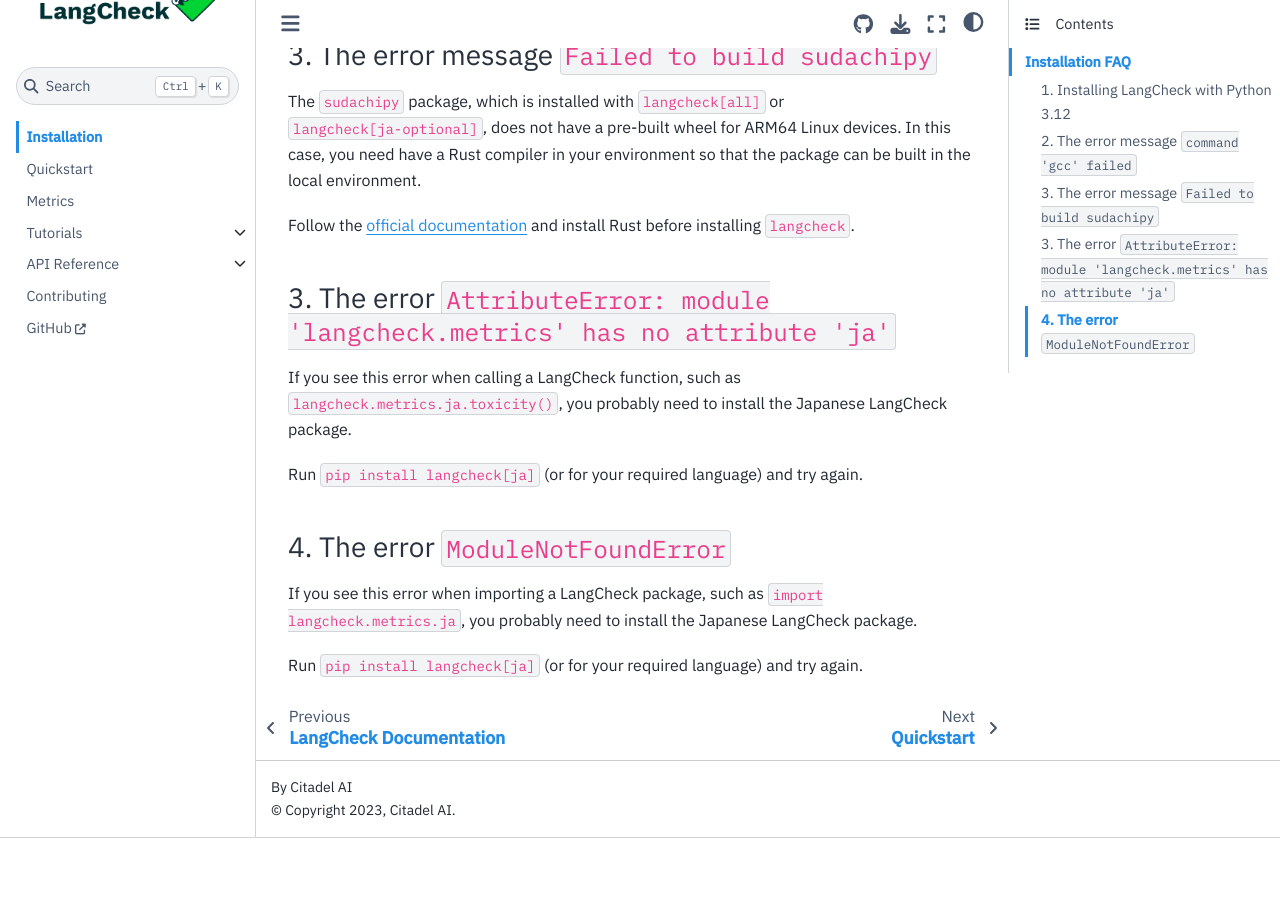
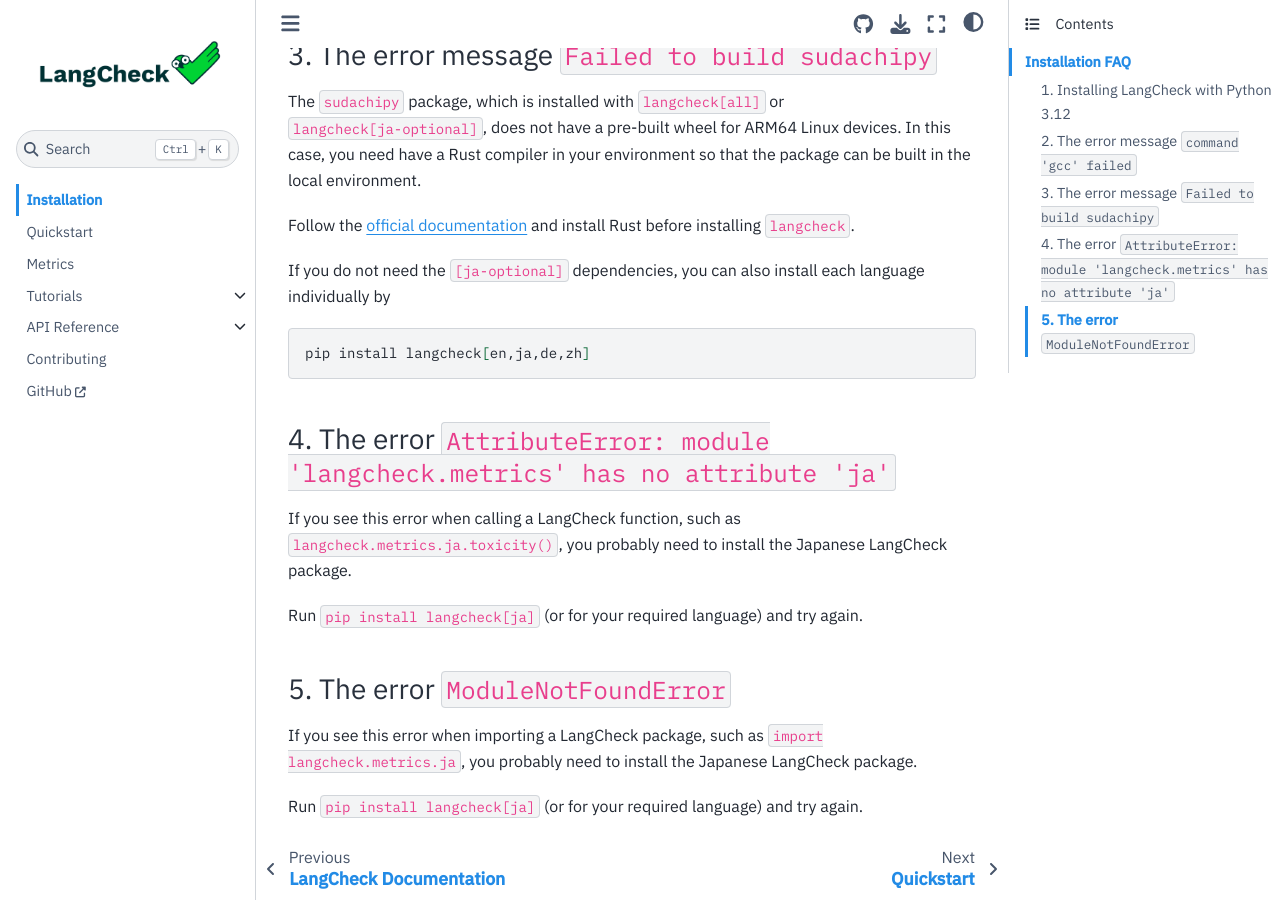
Before and after one commit to citadel-ai/langcheck, a Sphinx documentation site: the page built from docs/installation.md, in a window 1280 px wide and 900 px high, scrolled down 1729 px. Built offline with Sphinx 7.4.7 and the Sphinx Book theme 1.1.4, drawn with Linux system fonts in a browser that asks for light colours; before the commit the page ends 2567 px from its top, so only the background shows below that.

Commit message:
Update installation.md

````diff
--- a/docs/installation.md
+++ b/docs/installation.md
@@ -65,13 +65,20 @@
 
 Follow the [official documentation](https://www.rust-lang.org/tools/install) and install Rust before installing `langcheck`.
 
-### 3. The error `AttributeError: module 'langcheck.metrics' has no attribute 'ja'`
+If you do not need the `[ja-optional]` dependencies, you can also install each language individually by
+
+```sh
+pip install langcheck[en,ja,de,zh]
+```
+
+
+### 4. The error `AttributeError: module 'langcheck.metrics' has no attribute 'ja'`
 
 If you see this error when calling a LangCheck function, such as `langcheck.metrics.ja.toxicity()`, you probably need to install the Japanese LangCheck package.
 
 Run `pip install langcheck[ja]` (or for your required language) and try again.
 
-### 4. The error `ModuleNotFoundError`
+### 5. The error `ModuleNotFoundError`
 
 If you see this error when importing a LangCheck package, such as `import langcheck.metrics.ja`, you probably need to install the Japanese LangCheck package.
 
````
